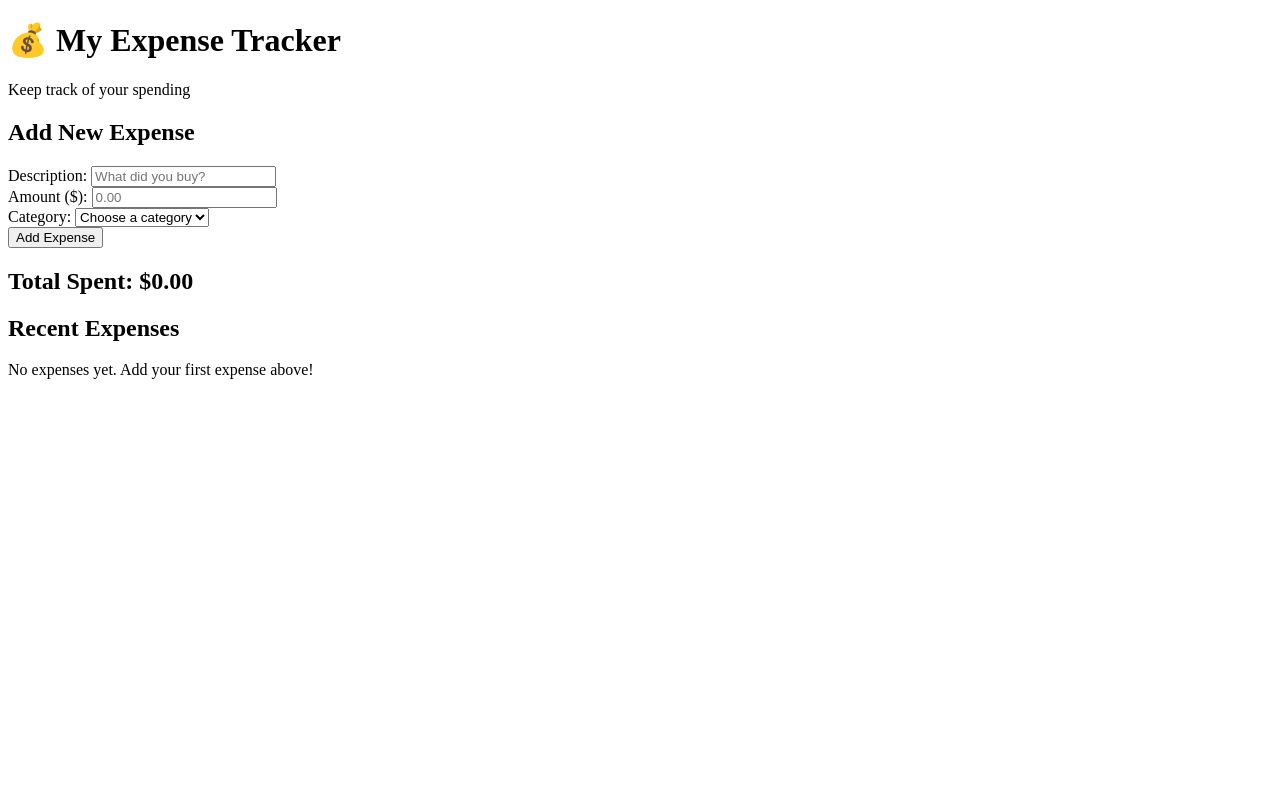
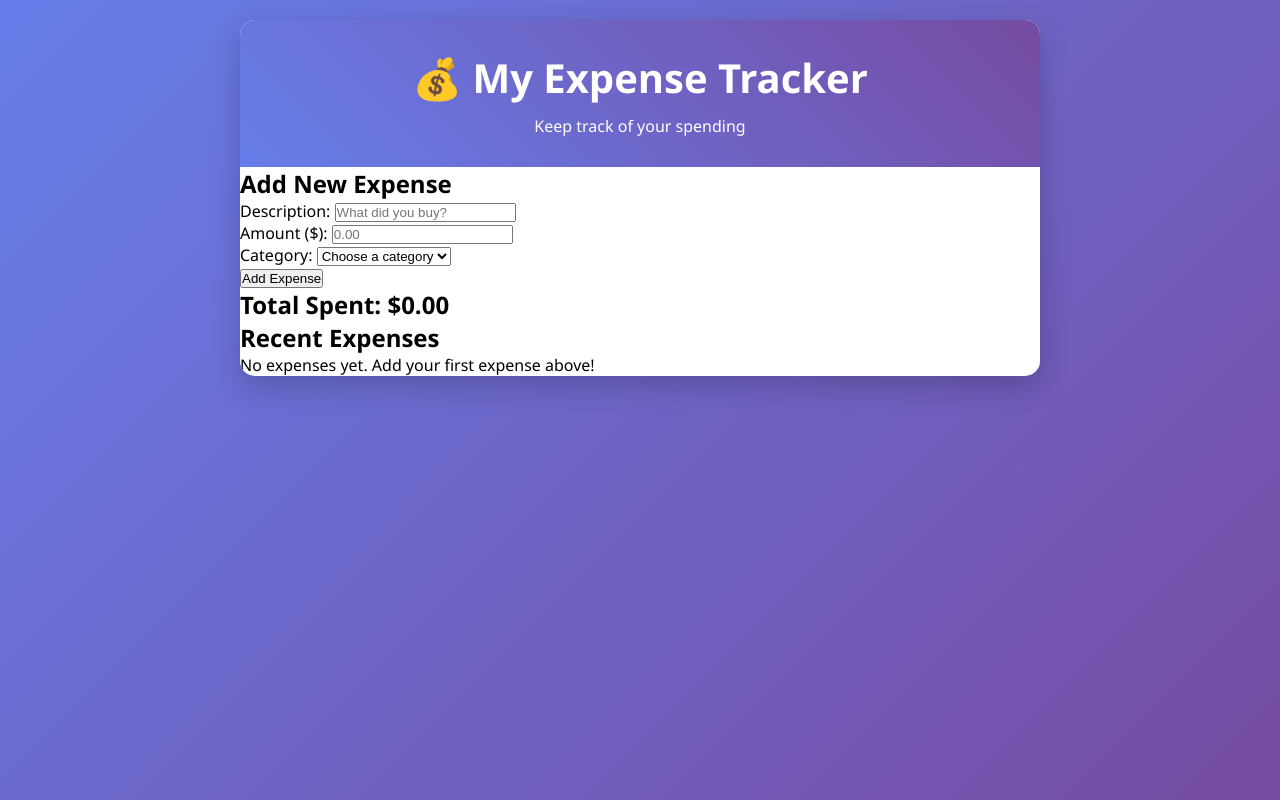
Before and after one commit to Gawdlie/ExpenseTracker, a plain HTML site: page index.html in a window 1280 px wide. Drawn offline with Linux system fonts and the light colour scheme.

Commit message:
create css styles for general body and header of the container

```diff
--- /dev/null
+++ b/css/styles.css
@@ -0,0 +1,33 @@
+* {
+    margin: 0;
+    padding: 0;
+    box-sizing: border-box;
+}
+
+body {
+    font-family: 'Segoe UI', Tahoma, Geneva, Verdana, Geneva, Tahoma, sans-serif;
+    background: linear-gradient(135deg, #667eea, #764ba2 100%);
+    min-height: 100vh;
+    padding: 20px;
+}
+
+.container {
+    max-width: 800px;
+    margin: 0 auto;
+    background: white;
+    border-radius: 15px;
+    box-shadow: 0 10px 30px rgba(0, 0, 0, 0.2);
+    overflow: hidden;
+}
+
+.header {
+    background: linear-gradient(45deg, #667eea, #764ba2);
+    color: white;
+    padding: 30px;
+    text-align: center;
+}
+
+.header h1 {
+    font-size: 2.5em;
+    margin-bottom: 10px;
+}
--- a/index.html
+++ b/index.html
@@ -4,6 +4,7 @@
     <meta charset="UTF-8">
     <meta name="viewport" content="width=device-width, initial-scale=1.0">
     <title>My Expense Tracker</title>
+    <link rel="stylesheet" href="css/styles.css">
 </head>
 <body>
     <div class="container">
```
